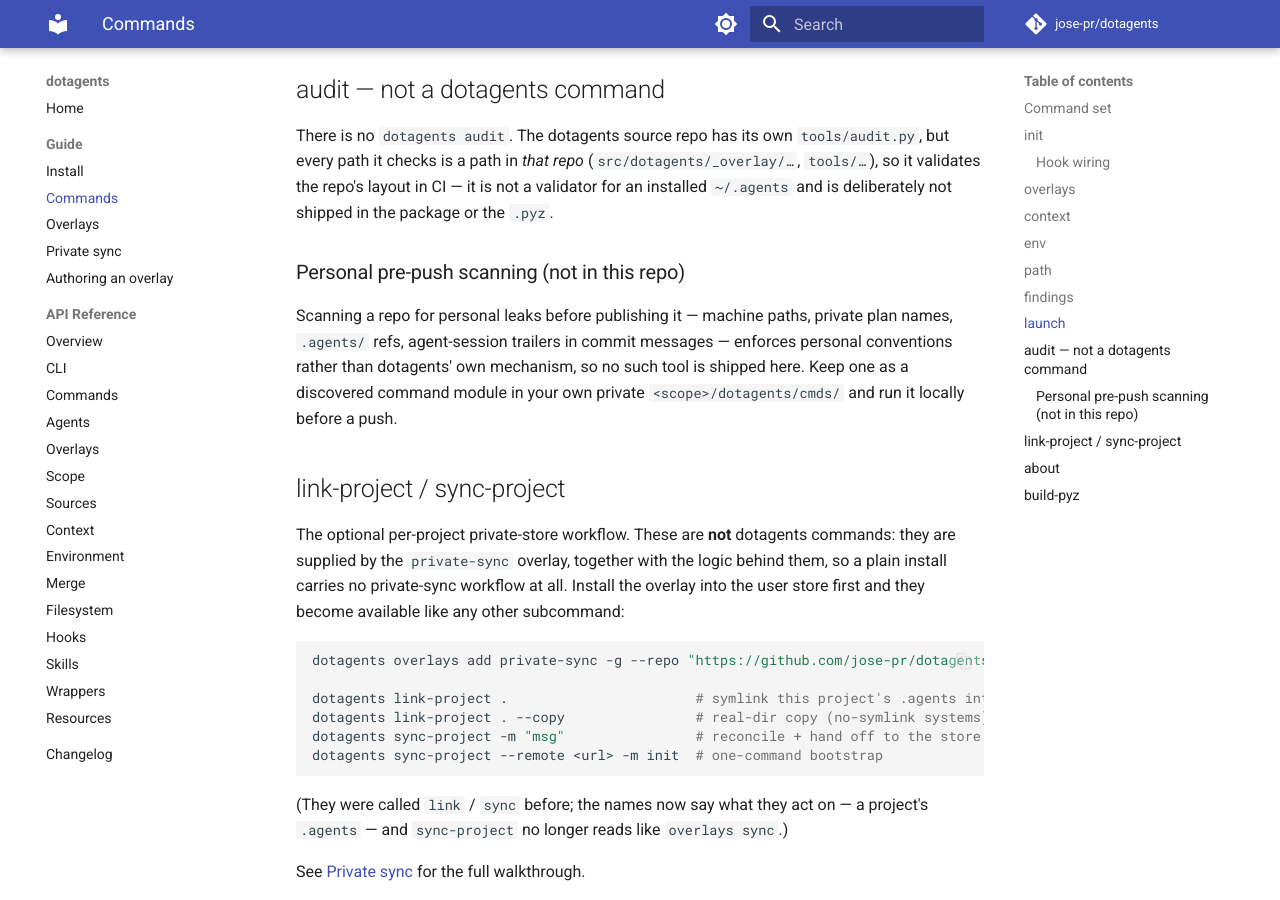
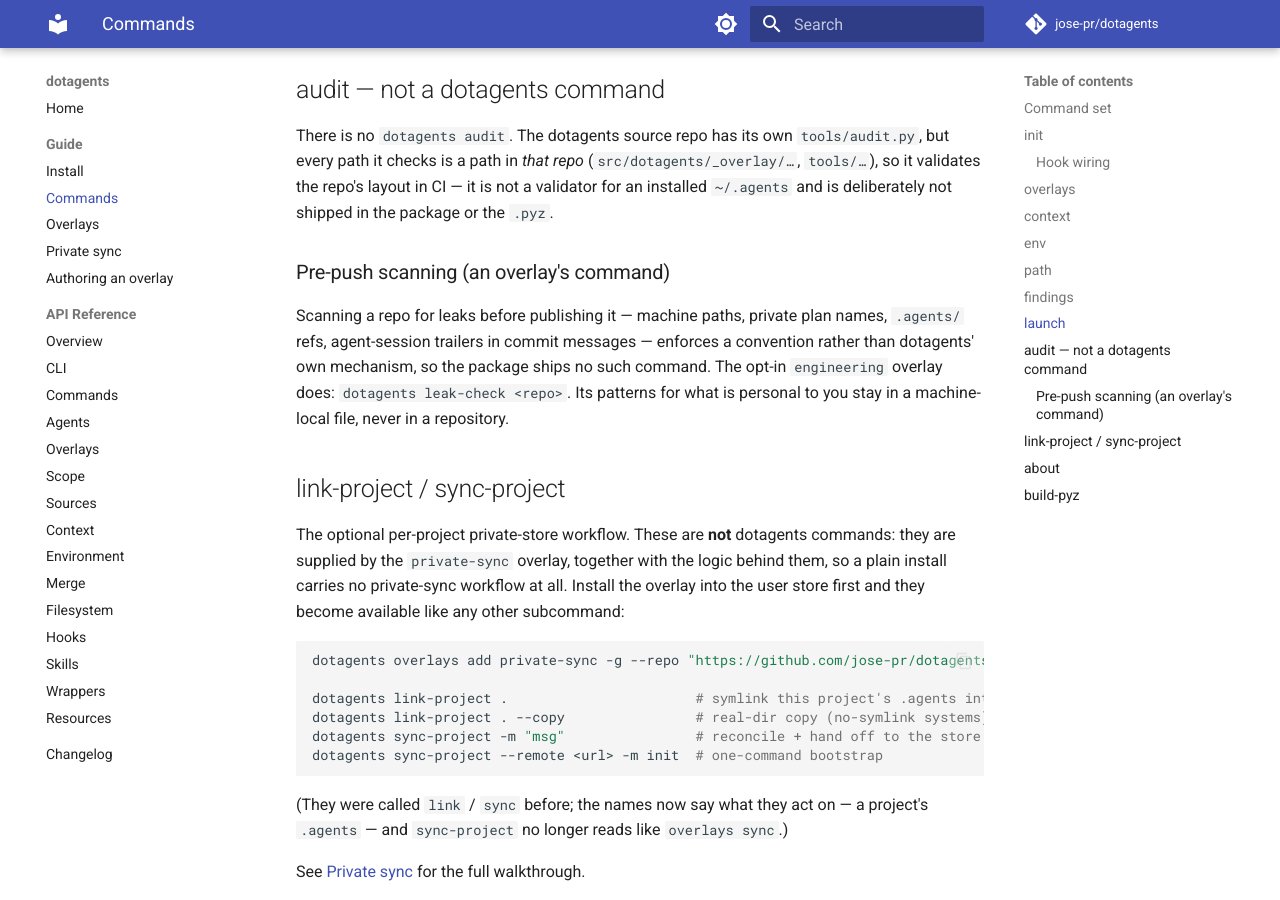
Before and after one commit to jose-pr/dotagents, an MkDocs documentation site: the page built from docs/guide/commands.md, in a window 1280 px wide and 900 px high, scrolled down 11991 px. Built offline with MkDocs 1.6.1 and Material for MkDocs 9.7.7, drawn with Linux system fonts in a browser that asks for light colours; comment, search, counter and statistics services are not loaded.

Commit message:
docs: the engineering overlay's commands, and its leak-check for pre-push scanning

```diff
--- a/docs/guide/commands.md
+++ b/docs/guide/commands.md
@@ -501,13 +501,13 @@
 it is not a validator for an installed `~/.agents` and is deliberately not shipped
 in the package or the `.pyz`.
 
-### Personal pre-push scanning (not in this repo)
+### Pre-push scanning (an overlay's command)
 
-Scanning a repo for personal leaks before publishing it — machine paths, private
-plan names, `.agents/` refs, agent-session trailers in commit messages — enforces
-personal conventions rather than dotagents' own mechanism, so no such tool is
-shipped here. Keep one as a discovered command module in your own private
-`<scope>/dotagents/cmds/` and run it locally before a push.
+Scanning a repo for leaks before publishing it — machine paths, private plan names,
+`.agents/` refs, agent-session trailers in commit messages — enforces a convention
+rather than dotagents' own mechanism, so the package ships no such command. The
+opt-in `engineering` overlay does: `dotagents leak-check <repo>`. Its patterns for
+what is personal to you stay in a machine-local file, never in a repository.
 
 ## link-project / sync-project
 
```
Also changed, not shown: docs/guide/overlays.md (+1 -1 lines).
